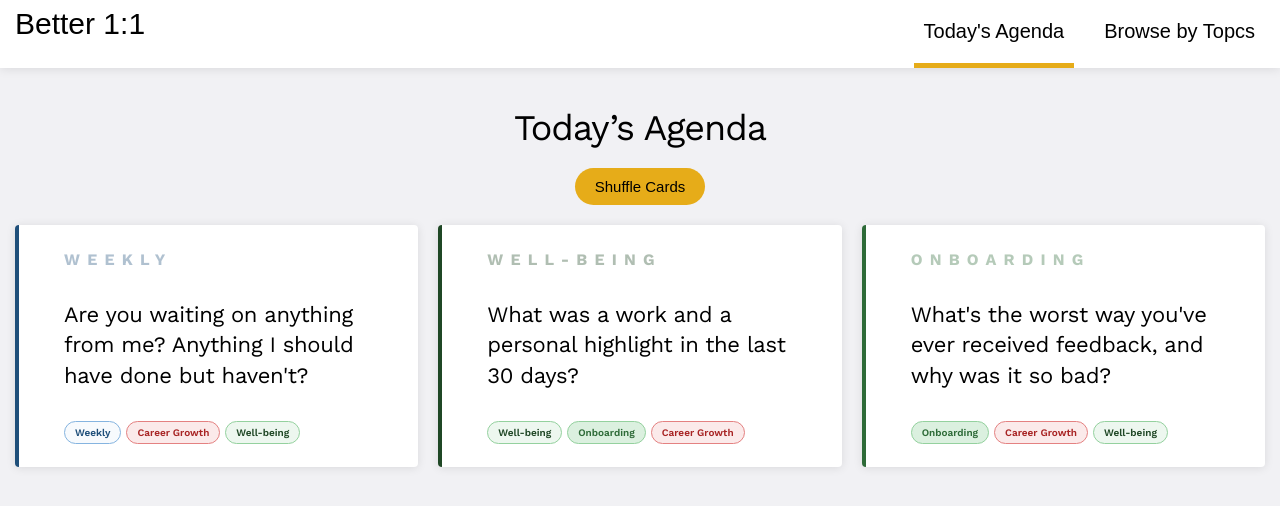
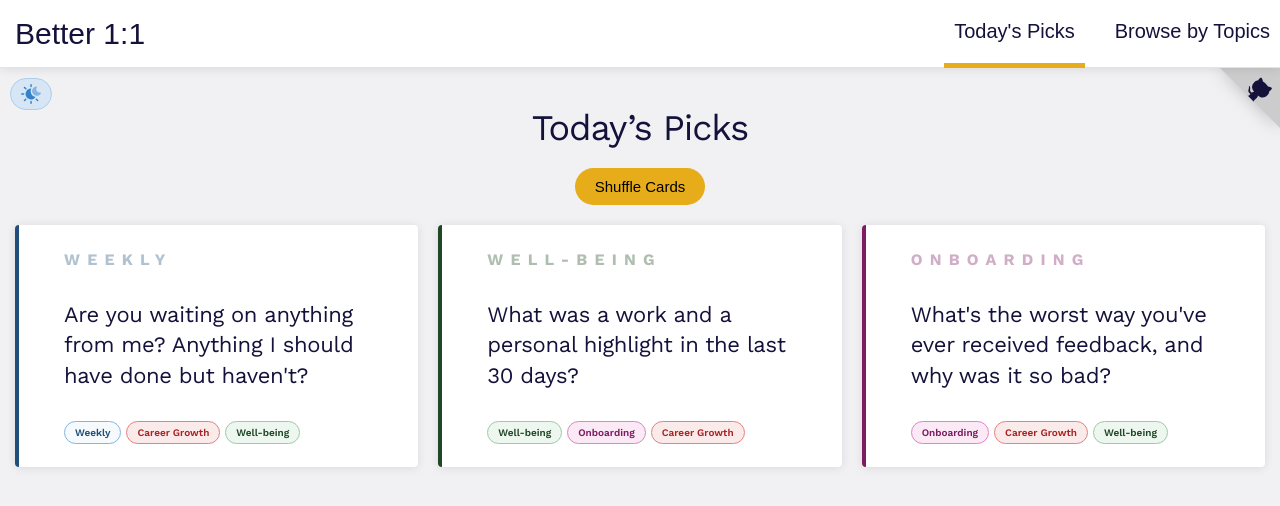
Before and after one commit to baadaa/better-1-1, a Next.js app: page / in a window 1280 px wide. Shown: the top 506 px of the page. Built offline with nearby package versions, Linux system fonts and the light colour scheme.

Commit message:
add color mode toggle && github button

```diff
--- a/src/components/Card/Card.tsx
+++ b/src/components/Card/Card.tsx
@@ -9,7 +9,7 @@ type CardStyleProps = {
 const CardStyles = styled.article<CardStyleProps>`
   --spacing: 3rem;
   flex: 1;
-  background-color: #fff;
+  background-color: var(--card-bg);
   font-size: 1.5rem;
   display: flex;
   padding: calc(var(--spacing) * 2.5) calc(var(--spacing) * 1.5)
--- a/src/components/Layout/Header.tsx
+++ b/src/components/Layout/Header.tsx
@@ -7,11 +7,14 @@ const HeaderStyles = styled.header`
   top: 0;
   left: 0;
   right: 0;
-  z-index: 9;
+  z-index: 10;
+  height: var(--header-height);
   background-color: var(--header-bg);
   box-shadow: var(--base-shadow);
+  transition: background-color 0.2s, border-color 0.2s;
+  border-bottom: 1px solid var(--header-border);
   .wrapper {
-    padding: 0 1.5rem;
+    padding: 0 0 0 1.5rem;
     display: flex;
     align-items: center;
     justify-content: space-between;
@@ -50,7 +53,7 @@ const HeaderStyles = styled.header`
   }
   h3 {
     font-size: 3rem;
-    /* margin: 2rem 0; */
+    margin: 0;
   }
   nav {
     align-self: center;
@@ -67,8 +70,8 @@ const Header = () => {
         <nav>
           <ul>
             {[
-              { label: "Today's Agenda", link: '/' },
-              { label: 'Browse by Topcs', link: '/browse' },
+              { label: "Today's Picks", link: '/' },
+              { label: 'Browse by Topics', link: '/browse' },
             ].map((item) => (
               <li
                 key={item.label}
--- a/src/components/Layout/Layout.tsx
+++ b/src/components/Layout/Layout.tsx
@@ -4,6 +4,7 @@ import { Props } from '@/types';
 import { Work_Sans } from '@next/font/google';
 import Header from './Header';
 import styled from 'styled-components';
+import { ColorModeButton, GitHub } from '../Miscellaneous';
 
 const ws = Work_Sans({ subsets: ['latin'], display: 'swap' });
 const LayoutStyles = styled.div`
@@ -41,8 +42,21 @@ const LayoutStyles = styled.div`
     grid-gap: 2rem;
     width: 100%;
   }
+  @media screen and (max-width: 1100px) {
+    .cards {
+      grid-template-columns: repeat(2, 1fr);
+    }
+  }
+  @media screen and (max-width: 768px) {
+    .cards {
+      grid-template-columns: auto;
+    }
+  }
 `;
-export const Layout: React.FC<Props> = ({ children }) => (
+export const Layout: React.FC<Props> = ({ children }) => {
+  const [isDark, setIsDark] = React.useState(false);
+
+  return (
     <>
       <Head>
         <title>Better One-on-One</title>
@@ -73,6 +87,9 @@ export const Layout: React.FC<Props> = ({ children }) => (
         <link rel="icon" href="/barbecue.png" />
       </Head>
       <Header />
+      <ColorModeButton isDark={isDark} setIsDark={setIsDark} />
+      <GitHub />
       <LayoutStyles className={ws.className}>{children}</LayoutStyles>
     </>
   );
+};
--- /dev/null
+++ b/src/components/Miscellaneous/ColorModeButton.tsx
@@ -0,0 +1,64 @@
+import styled from 'styled-components';
+
+const ButtonStyles = styled.button`
+  border: 1px solid var(--button-bg-colormode-border);
+  outline: none;
+  position: fixed;
+  left: 1rem;
+  top: calc(var(--header-height) + 1rem);
+  width: auto;
+  display: flex;
+  align-items: center;
+  z-index: 9;
+  &[data-type='colormode'] {
+    padding: 0.5rem 1rem;
+    border-radius: 3rem;
+    font-size: 1.1rem;
+    font-weight: 500;
+    background-color: var(--button-bg-colormode);
+    &:hover {
+      background-color: var(--button-bg-colormode-hover);
+    }
+  }
+  svg {
+    width: 2rem;
+    height: 2rem;
+  }
+  &:focus {
+    outline: 3px solid var(--sky200);
+    outline-offset: 2px;
+  }
+  cursor: pointer;
+`;
+
+type ColorModeProps = {
+  isDark: boolean;
+  setIsDark: React.Dispatch<React.SetStateAction<boolean>>;
+};
+export const ColorModeButton: React.FC<ColorModeProps> = ({
+  isDark,
+  setIsDark,
+}) => {
+  const makeDark = () => {
+    if (isDark) {
+      document.body.classList.remove('dark');
+    } else {
+      document.body.classList.add('dark');
+    }
+    setIsDark(!isDark);
+  };
+  return (
+    <ButtonStyles data-type="colormode" onClick={makeDark}>
+      <svg fill="none" xmlns="http://www.w3.org/2000/svg" viewBox="0 0 386 388">
+        <path
+          d="M384 185c-4 6-8 12-14 17a91 91 0 1 1-78-154 14 14 0 0 1 14 21 63 63 0 0 0 9 77c14 14 35 21 55 18a14 14 0 0 1 14 21Z"
+          fill="var(--colormode-moon)"
+        />
+        <path
+          d="M194 64a14 14 0 0 0 14-14V14a14 14 0 1 0-28 0v36a14 14 0 0 0 14 14Zm111 222a14 14 0 0 0-19 20l25 25a14 14 0 0 0 20-20l-26-25Zm-111 38a14 14 0 0 0-14 14v36a14 14 0 1 0 28 0v-36a14 14 0 0 0-14-14ZM82 286l-25 25a14 14 0 1 0 20 20l25-25a14 14 0 0 0-20-20Zm-18-92a14 14 0 0 0-14-14H14a14 14 0 0 0 0 28h36a14 14 0 0 0 14-14Zm18-92a14 14 0 0 0 20-20L77 57a14 14 0 0 0-20 20l25 25Zm105 36c0-17 4-34 11-50h-5a106 106 0 1 0 88 166 119 119 0 0 1-94-116Z"
+          fill="var(--colormode-sun)"
+        />
+      </svg>
+    </ButtonStyles>
+  );
+};
--- /dev/null
+++ b/src/components/Miscellaneous/GitHub.tsx
@@ -0,0 +1,64 @@
+import styled from 'styled-components';
+
+const GitHubLink = styled.a`
+  position: fixed;
+  width: 6rem;
+  top: var(--header-height);
+  right: 0;
+  height: 6rem;
+  z-index: 9;
+  &:hover svg {
+    transform: scale(1.05);
+  }
+  &:focus {
+    outline: 3px solid var(--sky200);
+    outline-offset: 2px;
+  }
+  &:hover .octo-arm {
+    animation: octocat-wave 560ms ease-in-out infinite;
+  }
+  svg {
+    display: block;
+    fill: var(--about);
+    color: var(--github);
+    border: 0;
+    filter: drop-shadow(0px -1px 9px rgba(0, 0, 0, 0.25));
+  }
+  @keyframes octocat-wave {
+    0%,
+    100% {
+      transform: rotate(0);
+    }
+    20%,
+    60% {
+      transform: rotate(-25deg);
+    }
+    40%,
+    80% {
+      transform: rotate(10deg);
+    }
+  }
+`;
+
+export const GitHub = () => (
+  <GitHubLink
+    href="https://github.com/baadaa/better-1-1"
+    target="_blank"
+    aria-label="View on GitHub"
+  >
+    <svg width="60" height="60" viewBox="0 0 250 250" aria-hidden="true">
+      <path d="M0,0 L115,115 L130,115 L142,142 L250,250 L250,0 Z"></path>
+      <path
+        d="M128.3,109.0 C113.8,99.7 119.0,89.6 119.0,89.6 C122.0,82.7 120.5,78.6 120.5,78.6 C119.2,72.0 123.4,76.3 123.4,76.3 C127.3,80.9 125.5,87.3 125.5,87.3 C122.9,97.6 130.6,101.9 134.4,103.2"
+        fill="currentColor"
+        style={{ transformOrigin: '130px 106px' }}
+        className="octo-arm"
+      ></path>
+      <path
+        d="M115.0,115.0 C114.9,115.1 118.7,116.5 119.8,115.4 L133.7,101.6 C136.9,99.2 139.9,98.4 142.2,98.6 C133.8,88.0 127.5,74.4 143.8,58.0 C148.5,53.4 154.0,51.2 159.7,51.0 C160.3,49.4 163.2,43.6 171.4,40.1 C171.4,40.1 176.1,42.5 178.8,56.2 C183.1,58.6 187.2,61.8 190.9,65.4 C194.5,69.0 197.7,73.2 200.1,77.6 C213.8,80.2 216.3,84.9 216.3,84.9 C212.7,93.1 206.9,96.0 205.4,96.6 C205.1,102.4 203.0,107.8 198.3,112.5 C181.9,128.9 168.3,122.5 157.7,114.1 C157.9,116.9 156.7,120.9 152.7,124.9 L141.0,136.5 C139.8,137.7 141.6,141.9 141.8,141.8 Z"
+        fill="currentColor"
+        className="octo-body"
+      ></path>
+    </svg>
+  </GitHubLink>
+);
--- /dev/null
+++ b/src/components/Miscellaneous/index.ts
@@ -0,0 +1,2 @@
+export * from './ColorModeButton';
+export * from './GitHub';
--- a/src/pages/index.tsx
+++ b/src/pages/index.tsx
@@ -15,7 +15,7 @@ export default function Home() {
   return (
     <>
       <Layout>
-        <h1>Today’s Agenda</h1>
+        <h1>Today’s Picks</h1>
         <button className="shuffle" onClick={() => shuffleItems()}>
           shuffle cards
         </button>
--- a/src/styles/globals.css
+++ b/src/styles/globals.css
@@ -153,12 +153,16 @@ body {
   -ms-font-feature-settings: 'kern', 'liga', 'clig', 'calt';
   -webkit-font-feature-settings: 'kern', 'liga', 'clig', 'calt';
   font-feature-settings: 'kern', 'liga', 'clig', 'calt';
-  color: var(--coolGray900);
+  color: var(--cool900);
   --body-bg: var(--cool50);
   --header-bg: #fff;
-  --onboardingBg: var(--grass100);
-  --onboardingText: var(--grass700);
-  --onboardingBorder: var(--grass300);
+  --header-border: var(--cool100);
+  --header-height: 6.8rem;
+
+  --card-bg: #fff;
+  --onboardingBg: var(--berry50);
+  --onboardingText: var(--berry700);
+  --onboardingBorder: var(--berry300);
   --weeklyBg: var(--sky50);
   --weeklyText: var(--sky700);
   --weeklyBorder: var(--sky300);
@@ -185,12 +189,65 @@ body {
   --pill-border: var(--lemon500);
   --pill-bg: white;
   --pill-active-bg: var(--lemon200);
+  --pill-text: var(--cool900);
+  --pill-active-text: var(--cool900);
+
+  --dropdown-border: var(--cool400);
+  --colormode-sun: var(--sky500);
+  --colormode-moon: var(--sky300);
+  --button-bg-colormode: var(--sky100);
+  --button-bg-colormode-border: var(--sky200);
+  --button-bg-colormode-hover: var(--sky50);
+  --github: var(--cool900);
+  --about: var(--neutral200);
+
   background-color: var(--body-bg);
   transition: all .2s;
 }
 
 body.dark {
+  color: #ddd;
   --body-bg: var(--cool900);
+  --header-bg: var(--cool800);
+  --header-border: var(--cool700);
+
+  --card-bg: var(--cool800);
+  --onboardingBg: var(--berry800);
+  --onboardingText: var(--berry400);
+  --onboardingBorder: var(--berry700);
+  --weeklyBg: var(--sky800);
+  --weeklyText: var(--sky400);
+  --weeklyBorder: var(--sky700);
+  --growthBg: var(--tomato800);
+  --growthText: var(--tomato400);
+  --growthBorder: var(--tomato700);
+  --goalsBg: var(--cool800);
+  --goalsText: var(--cool400);
+  --goalsBorder: var(--cool700);
+  --teamworkBg: var(--orange800);
+  --teamworkText: var(--orange400);
+  --teamworkBorder: var(--orange700);
+  --wellbeingBg: var(--grass800);
+  --wellbeingText: var(--grass400);
+  --wellbeingBorder: var(--grass700);
+  --feedbackBg: var(--plum800);
+  --feedbackText: var(--plum400);
+  --feedbackBorder: var(--plum700);
+
+  --pill-border: var(--lemon700);
+  --pill-bg: var(--lemon900);
+  --pill-active-bg: var(--lemon500);
+  --pill-text: white;
+  --pill-active-text: var(--lemon900);
+
+  --colormode-sun: var(--lemon300);
+  --colormode-moon: var(--lemon500);
+  --button-bg-colormode: var(--sky700);
+  --button-bg-colormode-border: var(--sky600);
+  --button-bg-colormode-hover: var(--sky600);
+  --github: var(--cool900);
+  --about: var(--cool700);
+
 
 }
 a {
```
Also changed, not shown: src/pages/browse.tsx (+58 -16 lines). Lines whose indentation alone changed are shown as unchanged.
